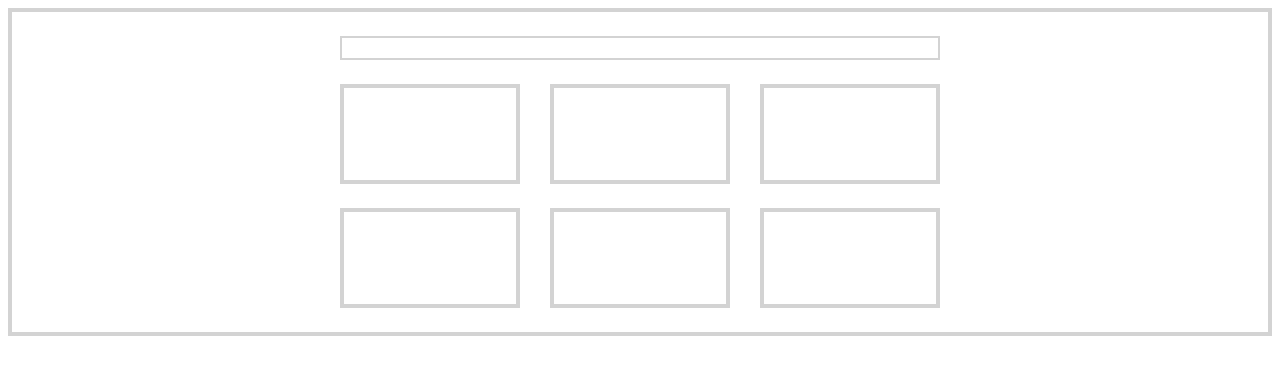
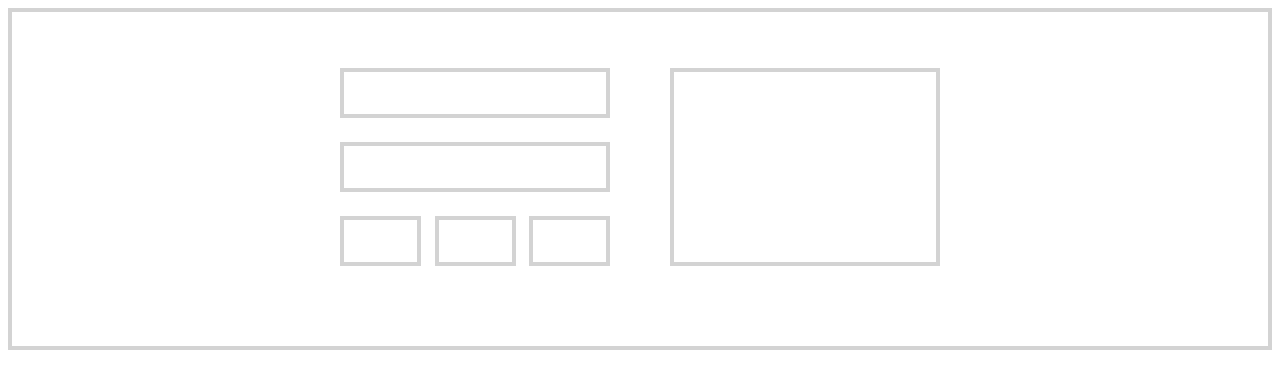
Before and after one commit to johnst101/flexbox-practice, a plain HTML site: page index2.html in a window 1280 px wide. Drawn offline with Linux system fonts and the light colour scheme.

Commit message:
final level 2 changes

```diff
--- a/index2.html
+++ b/index2.html
@@ -11,15 +11,16 @@
   <body>
     <div class="container">
       <div class="row">
-        <div class="title"></div>
         <div class="box-wrapper">
-          <div class="box"></div>
-          <div class="box"></div>
-          <div class="box"></div>
-          <div class="box"></div>
-          <div class="box"></div>
-          <div class="box"></div>
+          <div class="box box-small"></div>
+          <div class="box box-small"></div>
+          <div class="tiny-wrapper">
+            <div class="box box-tiny"></div>
+            <div class="box box-tiny"></div>
+            <div class="box box-tiny"></div>
+          </div>
         </div>
+        <div class="box box-large"></div>
       </div>
     </div>
   </body>
--- a/styles2.css
+++ b/styles2.css
@@ -4,31 +4,40 @@
 
 .container{
     border: 4px solid lightgray;
-    padding: 24px 24px 0 24px;
+    padding: 56px 24px 56px 24px;
 }
 
 .row{
     width: 100%;
     max-width: 600px;
     margin: 0 auto;
-}
-
-.title{
-    border: 2px solid lightgray;
-    width: 100%;
-    height: 24px;
-    margin-bottom: 24px;
+    display: flex;
+    justify-content: space-between;
 }
 
 .box{
     border: 4px solid lightgray;
-    width: 30%;
-    height: 100px;
     margin-bottom: 24px;
 }
 
+.box-small{
+    height: 50px;
+}
+
+.box-tiny{
+    width: 30%;
+    height: 50px;
+}
+
+.tiny-wrapper{
+    display: flex;
+    justify-content: space-between;
+}
+
 .box-wrapper{
-    display: flex;
-    flex-wrap: wrap;
-    justify-content: space-between
+    width: 45%;
 }
+
+.box-large{
+    width: 45%;
+}
```
